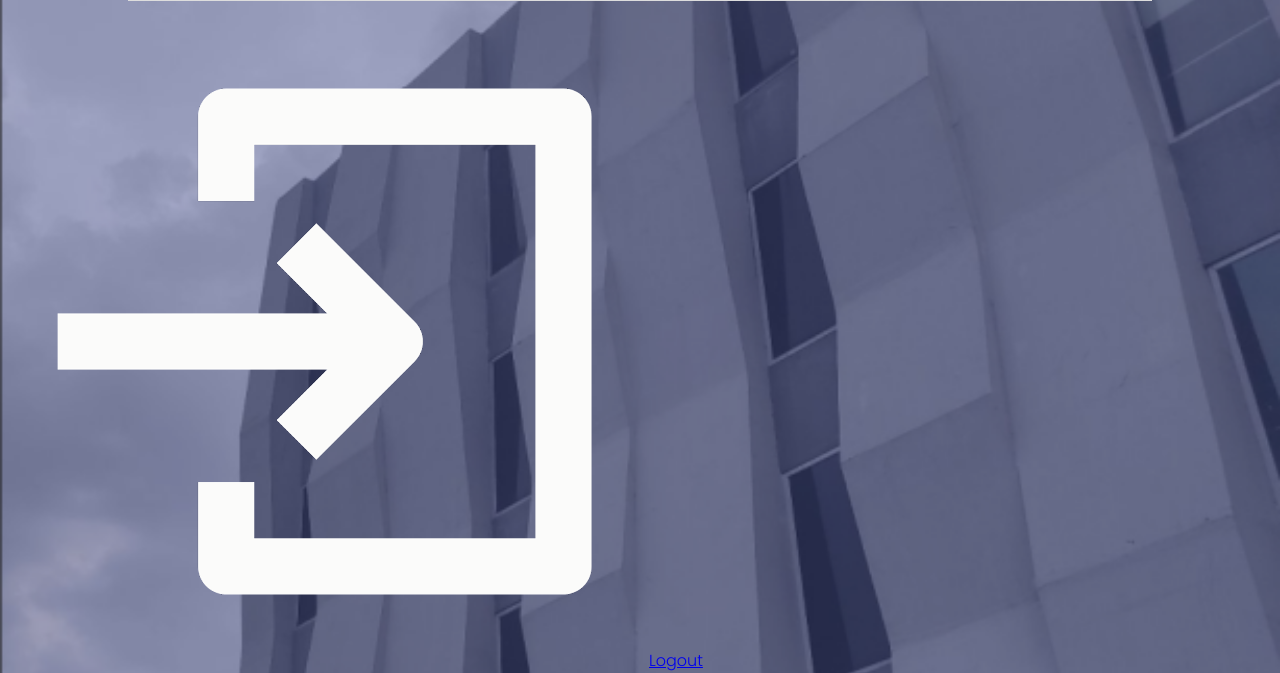
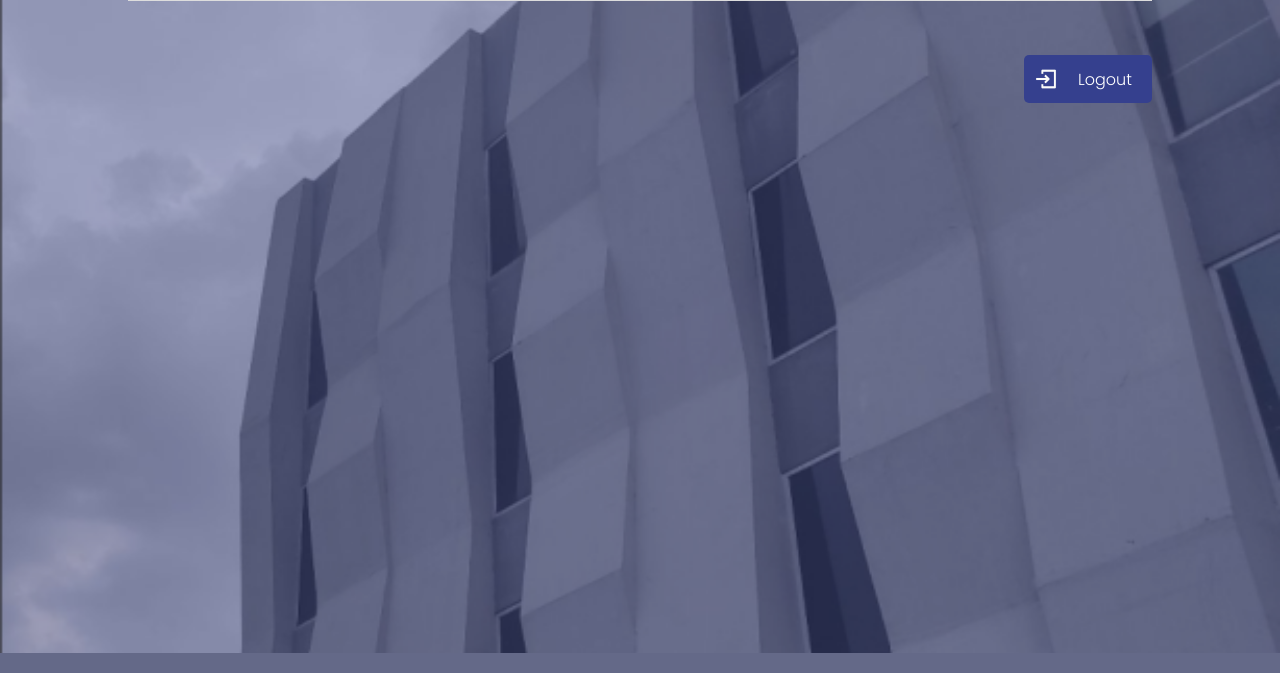
Before and after one commit to cceonniekmart/activity5, a PHP site: page /admin.php in a window 1280 px wide. Shown: the part 147-820 px from the top of the page. Run offline with PHP 8.4, Linux system fonts and the light colour scheme; data that the repository does not hold is empty; some libraries are stand-ins or nearby versions.

Commit message:
Update admin.css

```diff
--- a/admin.css
+++ b/admin.css
@@ -18,6 +18,32 @@ form {
     display: flex;
     justify-content: center;
     align-items: center;
+}
+
+a{
+    display: inline-flex;
+    float: right;
+    width: 10%;
+    height: 3em;
+    align-items: center;
+    text-align: center;
+    background: #35408E;
+    padding: 8px 10px;
+    color: white;
+    border-radius: 5px;
+    margin-top: 3%;
+    margin-right: 10%;
+    border: none;
+    text-decoration: none
+
+}
+a:hover{
+  opacity: .7;
+}
+a img{
+  margin-right: 20px;
+  max-width: 100%;
+  height: 1.5em;
 }
 
 div.group {
@@ -88,8 +114,7 @@ table#data {
     margin: 0 auto;
     width: 80%;
     border: 1px solid #ddd;
-    border-bottom-left-radius: 10px;
-    border-bottom-right-radius: 10px;
+
 }
 table#data th,table#data  td {
     padding: 8px;
```
